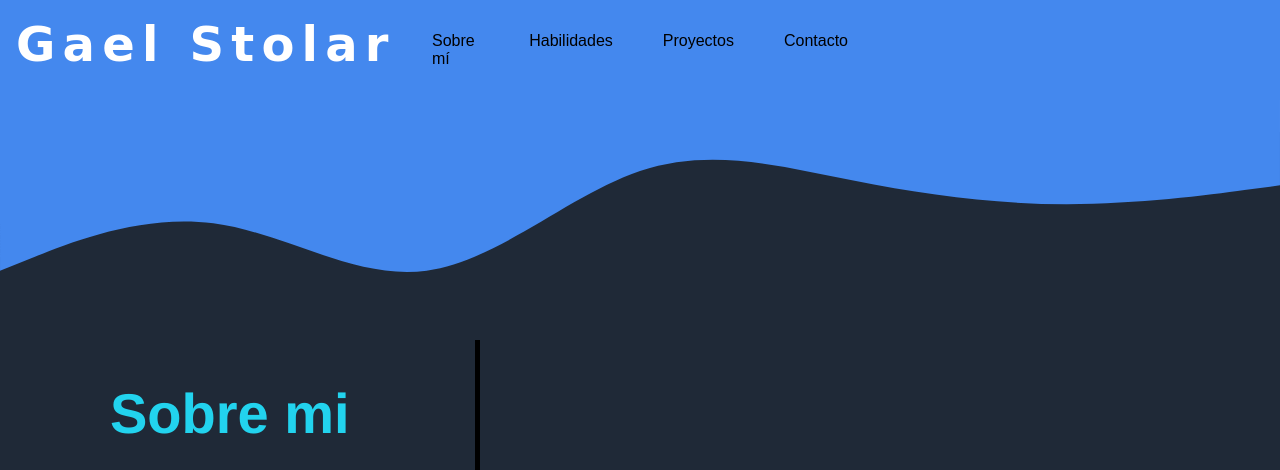
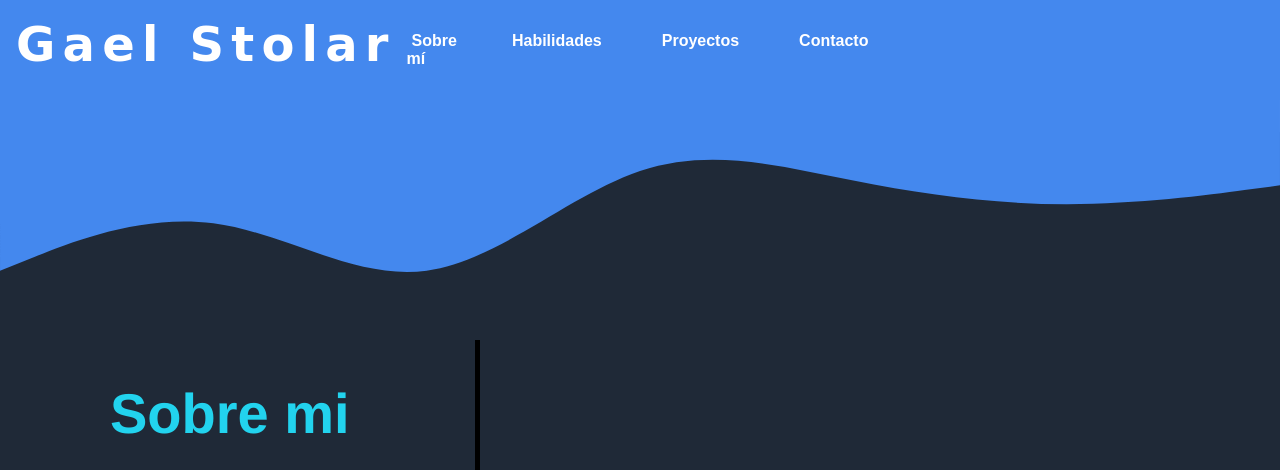
Before and after one commit to disney201610/javascript, a plain HTML site: page portafolio/index.html in a window 1280 px wide. Shown: the top 470 px of the page. Drawn offline with Linux system fonts and the light colour scheme.

Commit message:
Arreglado el hover

```diff
--- a/portafolio/index.html
+++ b/portafolio/index.html
@@ -7,6 +7,7 @@
     <link rel="stylesheet" href="style.css" />
   </head>
   <body>
+    <div id="wrapper">
       <header>
         <div class="container">
           <div class="portafolio">
@@ -72,6 +73,7 @@
       <footer>
         <p>&copy; 2025 Mi Portafolio</p>
       </footer>
+    </div>
     <script src="script.js"></script>
   </body>
 </html>
--- a/portafolio/style.css
+++ b/portafolio/style.css
@@ -4,7 +4,12 @@ html {
    padding: 0;
    font-family: 'Arial', sans-serif;
    scroll-behavior: smooth;
-    transition: background-color 0.3s, color 0.3s;
+   /* transition: background-color 0.3s, color 0.3s; */
+}
+
+#wrapper {
+   position: relative;
+   z-index: 1;
 }
 
 header {
@@ -16,35 +21,33 @@ header {
    align-items: center;
 }
 
-
 h1 {
    font-family: cursive, sans-serif;
    margin: 0;
    font-size: 3rem;
    color: #ffffff;
    overflow: hidden;
-    border-right: .15em solid orange;
+   border-right: 0.15em solid orange;
    white-space: nowrap;
    margin: 0 auto;
-    letter-spacing: .15em;
-    animation: typing 3.5s steps(40, end), blink-caret .75s step-end infinite;
+   letter-spacing: 0.15em;
+   animation: typing 3.5s steps(40, end), blink-caret 0.75s step-end infinite;
 }
 
 @keyframes typing {
    from {
-        width: 0
+      width: 0;
    }
 
    to {
-        width: 100%
+      width: 100%;
    }
 }
 
 @keyframes blink-caret {
-
    from,
    to {
-        border-color: transparent
+      border-color: transparent;
    }
 
    50% {
@@ -71,7 +74,7 @@ main {
    justify-content: space-between;
 }
 
-.container>* {
+.container > * {
    flex: 1;
 }
 
@@ -91,25 +94,15 @@ main {
    text-decoration: none;
    color: inherit;
    cursor: pointer;
+   color: white;
+   font-weight: 700;
+   padding: 5px;
+   background: linear-gradient(45deg, #fff, #fff) bottom / 0% 2px no-repeat;
+   transition: background-size 0.2s;
 }
 
 .container nav ul li a:hover {
-    animation: esperar 0.7s alternate backwards;
-    animation-fill-mode: forwards;
-}
-
-@keyframes esperar {
-    0% {
-        color: #000;
-    }
-
-    50% {
-        color: #0d525d;
-    }
-
-    100% {
-        color: #22D3EE;
-    }
+   background-size: 100% 2px;
 }
 
 .contenedor {
@@ -133,7 +126,7 @@ main {
    display: flex;
    justify-content: center;
    align-items: center;
-    color: #CBD5E1;
+   color: #cbd5e1;
    width: 270px;
    max-height: auto;
    margin-left: 0;
@@ -160,7 +153,7 @@ main {
    text-align: center;
    font-family: 'Franklin Gothic Medium', 'Arial Narrow', Arial, sans-serif;
    font-size: 3.5rem;
-    color: #22D3EE;
+   color: #22d3ee;
 }
 
 .habilidades {
@@ -170,7 +163,7 @@ main {
 }
 
 .habilidades h2 {
-    color: #22D3EE;
+   color: #22d3ee;
    font-size: 2.5rem;
    text-align: center;
 }
@@ -183,7 +176,7 @@ main {
    margin-top: 20px;
 }
 
-.habilidades .skills-container .skill{
+.habilidades .skills-container .skill {
    padding: 10px;
    width: 200px;
    height: 50px;
```
Lines whose indentation alone changed are shown as unchanged.
